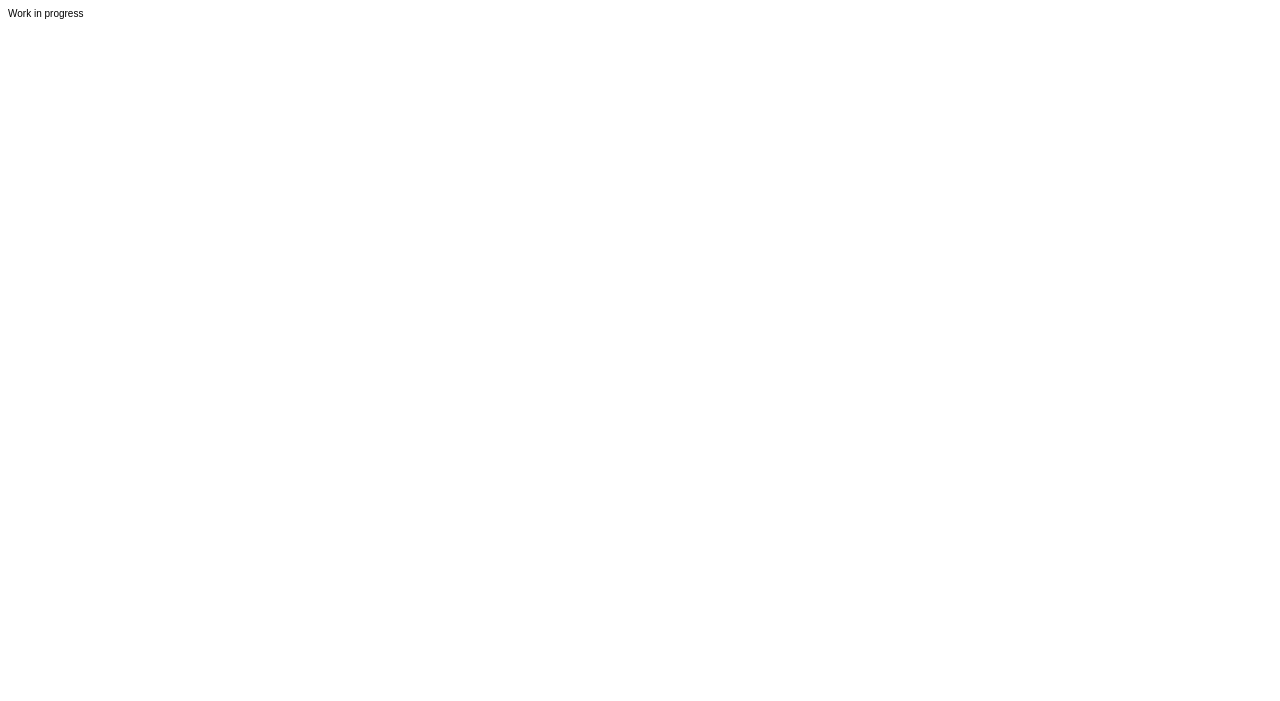
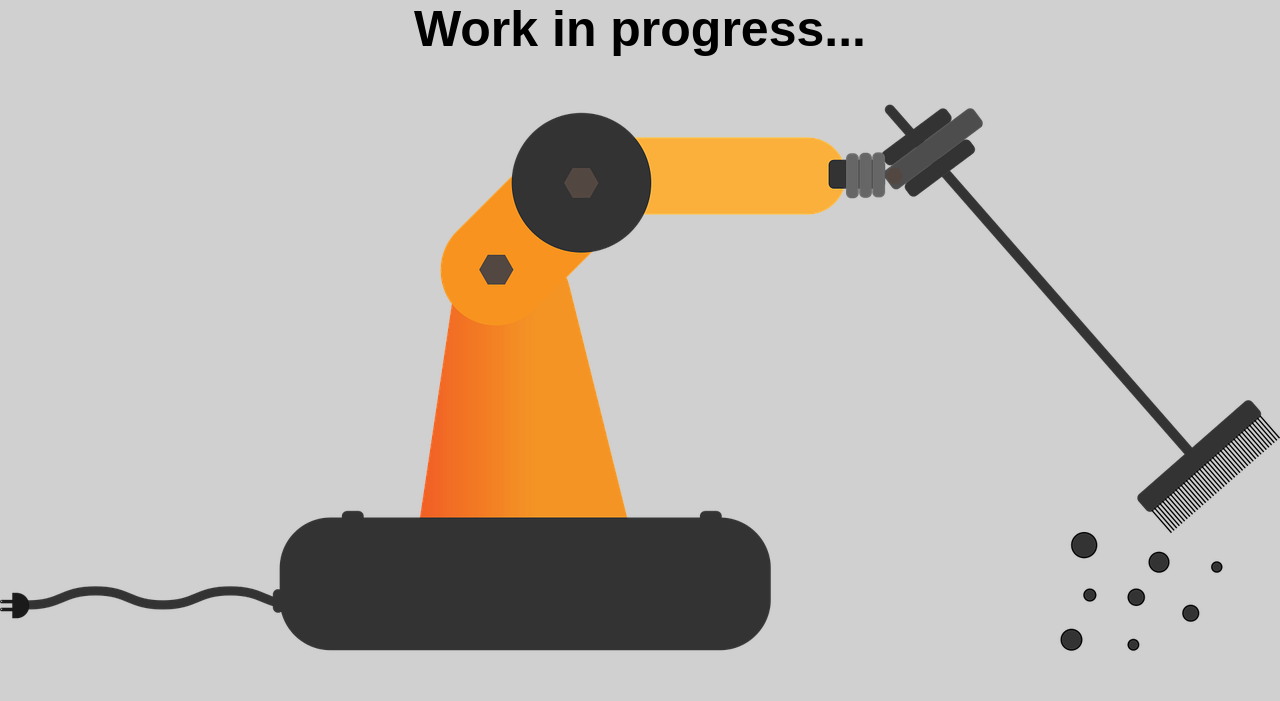
Before and after one commit to simpleCod3r/simplecod3r.github.io, a plain HTML site: page index.html in a window 1280 px wide. Drawn offline with Linux system fonts and the light colour scheme.

Commit message:
work in progress

```diff
--- a/index.html
+++ b/index.html
@@ -3,9 +3,17 @@
     <head>
         <meta charset="utf-8">
         <title>Rodrigo</title>
-        <link href="styles/style.css" rel="stylesheet">
+        <!-- View Port -->
+        <meta name="viewport" content="width=device-width, initial-scale=1.0">
+        <!-- CSS -->
+        <link rel="stylesheet" href="styles/global.css">
+        <link rel="stylesheet" href="styles/style.css">
     </head>
+
     <body>
-        Work in progress
+        <div class="content">
+            <h1>Work in progress...</h1>
+            <img src="images/robot.png" alt="My test image">
+        </div>
     </body>
 </html>
--- /dev/null
+++ b/styles/global.css
@@ -0,0 +1,28 @@
+*{
+    margin: 0;
+    padding: 0;
+    border: none;
+    text-decoration: none;
+    box-sizing: border-box;
+}
+
+html{
+    --background: #D0D0D0;
+    font-size: 62.5%;
+}
+
+body{
+    display: flex;
+    height: 100vh;
+    background: var(--background);
+}
+
+.content{
+    width: 100%;
+    margin: 0 auto;
+}
+
+h1{
+    font-size: 5rem;
+    text-align: center;
+}
```
